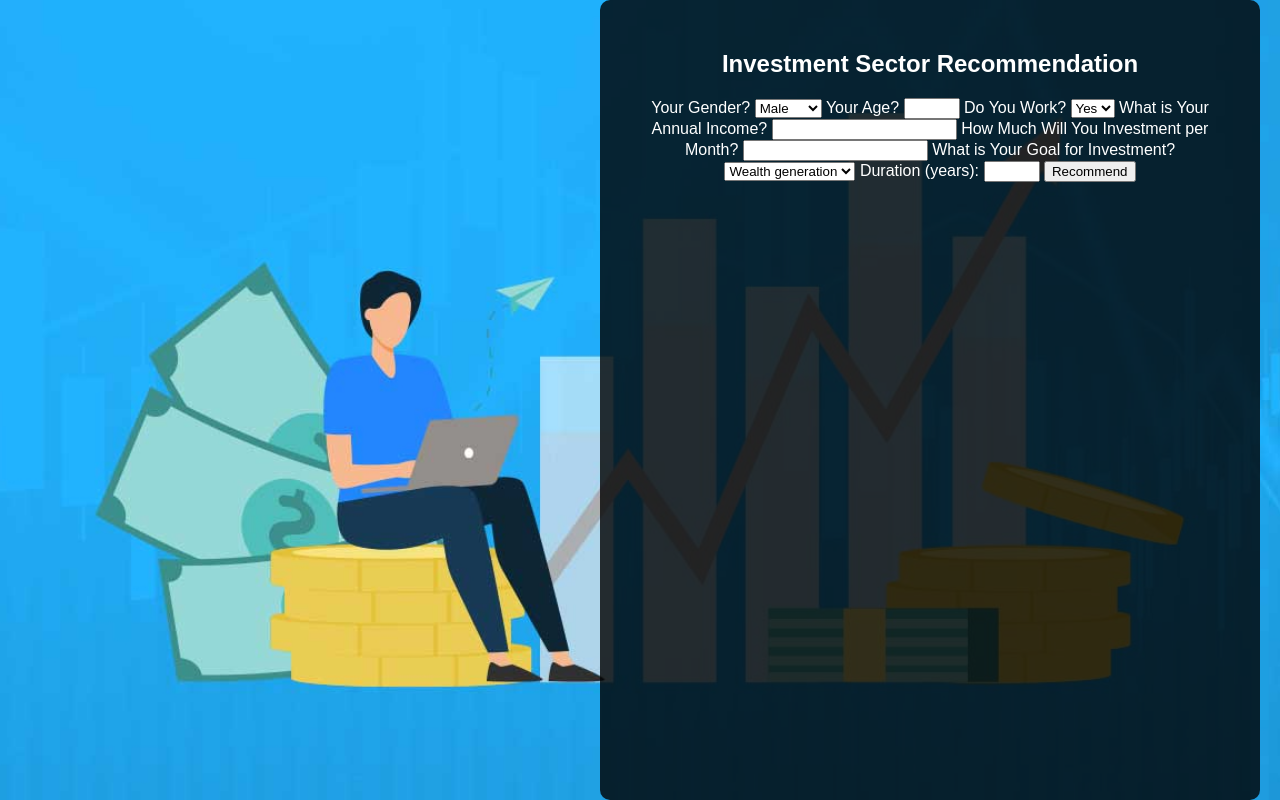
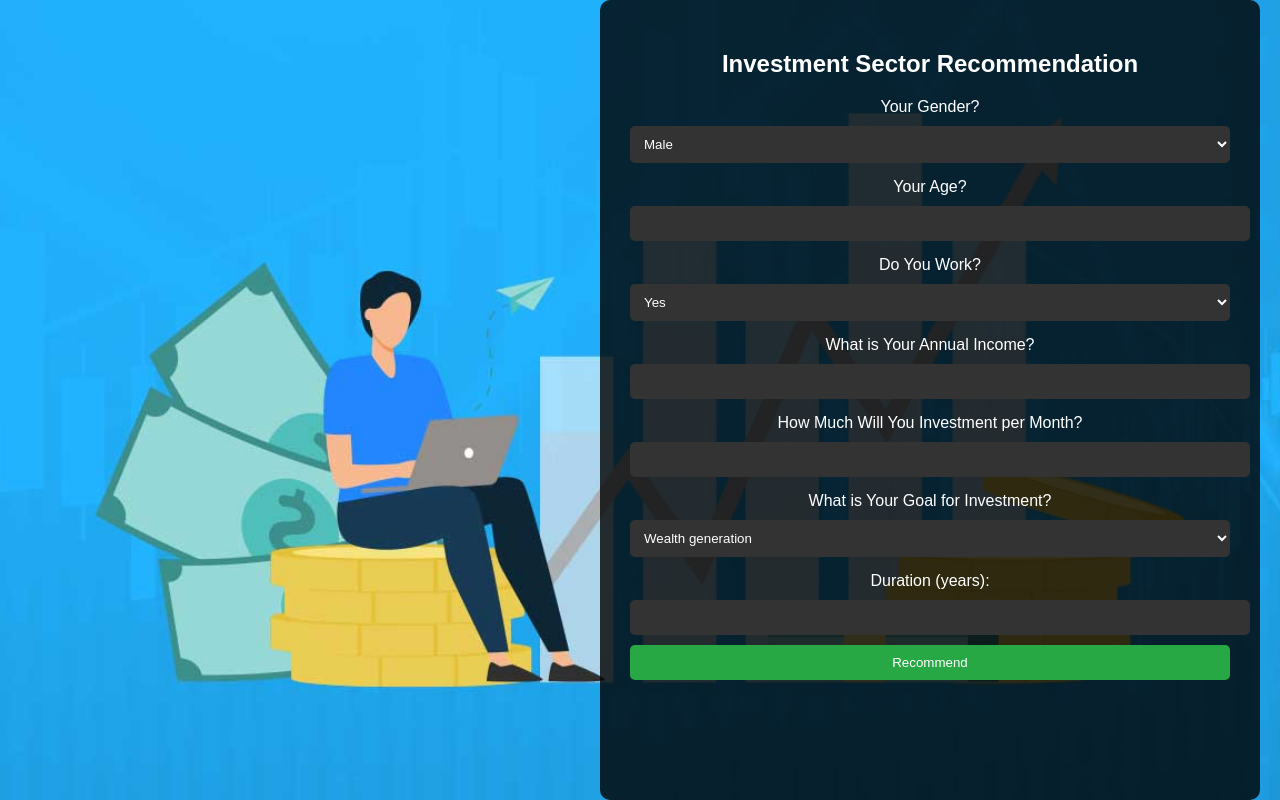
Before and after one commit to TMRatul49/Investment_Sector_Recommendation, a Flask app: page / in a window 1280 px wide. Run offline with Flask 3, Linux system fonts and the light colour scheme; parts of the project's set-up code (start-up, migrations or seed data) failed here and were passed over.

Commit message:
style.css

```diff
--- a/static/css/style.css
+++ b/static/css/style.css
@@ -20,26 +20,64 @@ body {
     margin-right: 20px; /* Adjust margin to position the content more precisely */
 }
 
-header h1 {
+header h1, h2 {
     font-size: 2rem;
     margin-bottom: 20px;
 }
 
-.result h2,
-.explanation h2 {
+h2 {
     font-size: 1.5rem;
     margin-bottom: 10px;
 }
 
 .result p,
-.explanation div {
+.explanation div,
+#lime-output {
     font-size: 1.2rem;
     margin-bottom: 20px;
 }
 
-#lime-output {
-    text-align: left;
-    margin: 20px 0;
+form {
+    display: flex;
+    flex-direction: column;
+    margin-bottom: 30px;
+}
+
+label {
+    margin: 10px 0 5px;
+}
+
+input, select, button {
+    padding: 10px;
+    margin: 5px 0;
+    border: none;
+    border-radius: 5px;
+}
+
+input[type="number"], select {
+    background-color: #333;
+    color: #fff;
+    width: 100%;
+}
+
+button {
+    background-color: #28a745;
+    color: #fff;
+    cursor: pointer;
+}
+
+button:hover {
+    background-color: #218838;
+}
+
+.result p {
+    font-size: 1.2rem;
+    margin-bottom: 20px;
+}
+
+.explanation h2 {
+    font-size: 1.5rem;
+    margin-bottom: 15px;
 }
 
 .investment-sectors {
@@ -92,3 +130,22 @@ tr:hover {
 .submit-btn:hover {
     background-color: #218838;
 }
+
+@media screen and (max-width: 768px) {
+    .container {
+        width: 100%;
+        padding: 20px;
+    }
+
+    header h1 {
+        font-size: 1.5rem;
+    }
+
+    table {
+        font-size: 0.9rem;
+    }
+
+    .investment-sectors h2 {
+        font-size: 1.2rem;
+    }
+}
```
